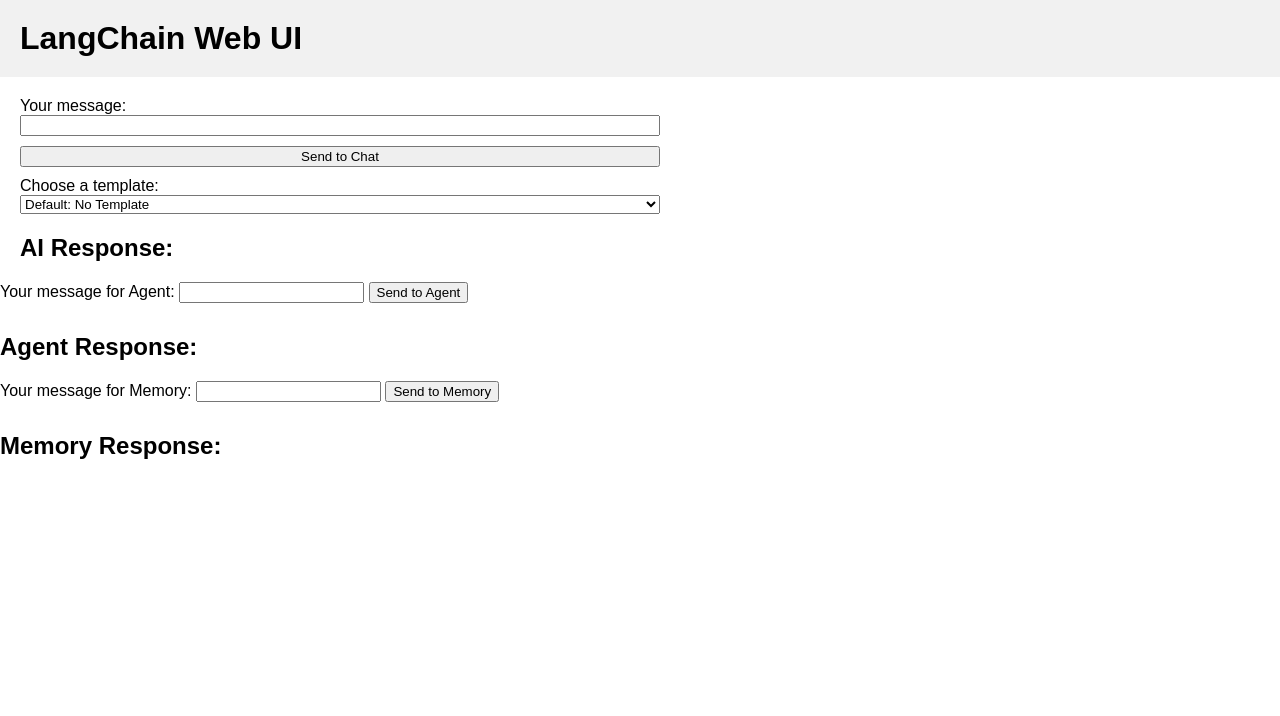
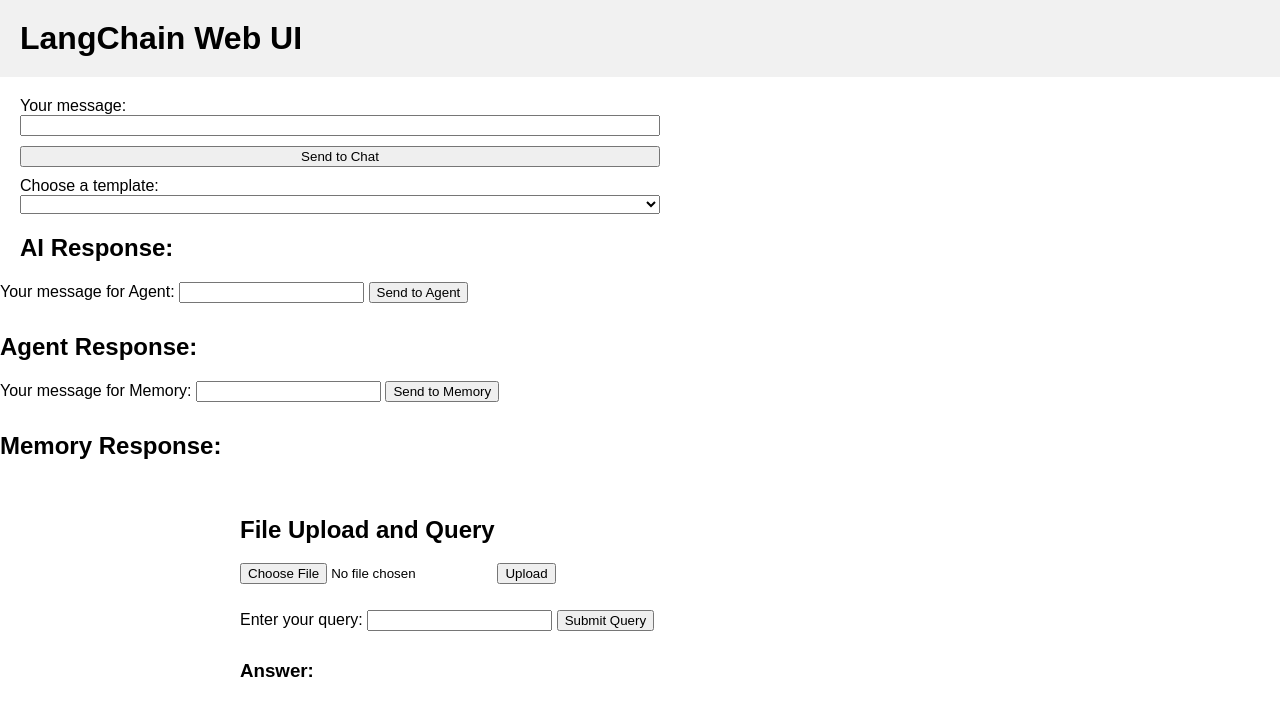
Before and after one commit to 2good4hisowngood/LangChain, a Flask app: page / in a window 1280 px wide. Shown: the top 716 px of the page. Run offline with Flask 3, Linux system fonts and the light colour scheme; lists and menus that the app fills with data are empty.

Commit message:
Who knows if this will work for UI file upload for Chat Over Documents with Chat History #3

```diff
--- a/app.py
+++ b/app.py
@@ -7,12 +7,32 @@
 from langchain.memory import ConversationBufferMemory
 import json
 
+from flask import Flask, request, jsonify
+from werkzeug.utils import secure_filename
+import os
+import getpass
+
+from langchain.embeddings.openai import OpenAIEmbeddings
+from langchain.vectorstores import Pinecone
+from langchain.text_splitter import CharacterTextSplitter
+from langchain.llms import OpenAI
+from langchain.chains import ConversationalRetrievalChain
+from langchain.document_loaders import TextLoader
+from langchain.memory import ConversationBufferMemory
+
 # Configure logging
 logging.basicConfig(level=logging.INFO)
 logger = logging.getLogger(__name__)
 
 # Initialize Flask app
 app = Flask(__name__)
+
+# Set the upload folder and allowed extensions for the uploaded files
+app.config['UPLOAD_FOLDER'] = 'uploads'
+ALLOWED_EXTENSIONS = {'txt'}
+def allowed_file(filename):
+    return '.' in filename and filename.rsplit('.', 1)[1].lower() in ALLOWED_EXTENSIONS
+
 
 # Initialize language model with a specific temperature
 llm = OpenAI(temperature=0)
@@ -22,6 +42,14 @@
 
 # Initialize chat model with a specific temperature
 chat_model = ChatOpenAI(temperature=0)
+
+# initialize pinecone
+# PINECONE_API_KEY = os.environ.get('PINECONE_API_KEY')
+# PINECONE_ENV = os.environ.get('PINECONE_ENV')
+# pinecone.init(
+#     api_key=PINECONE_API_KEY,  # find at app.pinecone.io
+#     environment=PINECONE_ENV  # next to api key in console
+# )
 
 # Load necessary tools for the agent
 tools = load_tools(["serpapi", "llm-math"], llm=llm)
@@ -88,5 +116,51 @@
         logger.exception("Error in / (index) endpoint")
         return jsonify({"error": "An error occurred while processing your request. Please try again."}), 500
 
+@app.route('/upload', methods=['POST'])
+def upload_file():
+    if request.method == 'POST':
+        file = request.files['file']
+        if file and allowed_file(file.filename):
+            filename = secure_filename(file.filename)
+            file_path = os.path.join(app.config['UPLOAD_FOLDER'], filename)
+            file.save(file_path)
+
+            # Load and process the uploaded file
+            loader = TextLoader(file_path)
+            documents = loader.load()
+            text_splitter = CharacterTextSplitter(chunk_size=1000, chunk_overlap=0)
+            documents = text_splitter.split_documents(documents)
+
+            embeddings = OpenAIEmbeddings()
+            index_name = "langchain-test"
+            docsearch = Pinecone.from_documents(documents, embeddings, index_name=index_name)
+
+            memory = ConversationBufferMemory(memory_key="chat_history", return_messages=True)
+            qa = ConversationalRetrievalChain.from_llm(OpenAI(temperature=0), docsearch.as_retriever(), memory=memory)
+
+            # Example query
+            query = "What did the president say about Ketanji Brown Jackson"
+            docs = docsearch.similarity_search(query)
+            # query = "What did the president say about Ketanji Brown Jackson"
+            # result = qa({"question": query})
+
+            # Return the result as a JSON response
+            return jsonify({"answer": docs["answer"]})
+            #return jsonify({"answer": result["answer"]})
+
+    return jsonify({"error": "Invalid request"})
+    # return jsonify({"error": "Invalid request"})
+
+@app.route('/query', methods=['POST'])
+def query():
+    try:
+        question = request.json['question']
+        result = docsearch({"question": question})
+        return jsonify({"answer": result["answer"]})
+    except Exception as e:
+        logger.exception("Error in /query endpoint")
+        return jsonify({"error": "An error occurred while processing your request. Please try again."}), 500
+
 if __name__ == '__main__':
     app.run(host='0.0.0.0', port=5000)
+    app.run(debug=True)
--- a/requirements.txt
+++ b/requirements.txt
@@ -3,3 +3,4 @@
 google-search-results
 Flask
 gunicorn
+pinecone-client
--- a/static/script.js
+++ b/static/script.js
@@ -1,88 +1,59 @@
-const form = document.getElementById("api-form");
-const userInput = document.getElementById("user-input");
-const responseContainer = document.getElementById("response");
+const fileUpload = document.getElementById('fileUpload');
+const uploadBtn = document.getElementById('uploadBtn');
+const queryInput = document.getElementById('queryInput');
+const queryBtn = document.getElementById('queryBtn');
+const answer = document.getElementById('answer');
 
-form.addEventListener("submit", async (e) => {
-    e.preventDefault();
-    const input = userInput.value;
-    const response = await fetch("/chat", {
-        method: "POST",
-        headers: {
-            "Content-Type": "application/json",
-        },
-        body: JSON.stringify({ input }),
+uploadBtn.addEventListener('click', async () => {
+    if (fileUpload.files.length === 0) {
+        alert('Please select a file');
+        return;
+    }
+
+    const file = fileUpload.files[0];
+    const formData = new FormData();
+    formData.append('file', file);
+
+    try {
+        const response = await fetch('/upload', {
+            method: 'POST',
+            body: formData
         });
 
-    const data = await response.json();
-    responseContainer.textContent = data.response;
+        if (!response.ok) {
+            throw new Error('Failed to upload file');
+        }
+
+        alert('File uploaded successfully');
+    } catch (error) {
+        alert(error.message);
+    }
 });
 
-// Add this code block for the /agent endpoint
-const formAgent = document.getElementById("api-form-agent");
-const userInputAgent = document.getElementById("user-input-agent");
-const responseContainerAgent = document.getElementById("response-agent");
+queryBtn.addEventListener('click', async () => {
+    const query = queryInput.value;
 
-formAgent.addEventListener("submit", async (e) => {
-    e.preventDefault();
-    const input = userInputAgent.value;
-    const response = await fetch("/agent", {
-        method: "POST",
+    if (!query.trim()) {
+        alert('Please enter a query');
+        return;
+    }
+
+    try {
+        const response = await fetch('/query', {
+            method: 'POST',
             headers: {
-            "Content-Type": "application/json",
+                'Content-Type': 'application/json'
             },
-        body: JSON.stringify({ input }),
+            body: JSON.stringify({ question: query })
         });
 
-    const data = await response.json();
-    responseContainerAgent.textContent = data.response;
-});
-
-// Add this code block for the /memory endpoint
-const formMemory = document.getElementById("api-form-memory");
-const userInputMemory = document.getElementById("user-input-memory");
-const responseContainerMemory = document.getElementById("response-memory");
-
-formMemory.addEventListener("submit", async (e) => {
-    e.preventDefault();
-    const input = userInputMemory.value;
-    const response = await fetch("/memory", {
-        method: "POST",
-        headers: {
-            "Content-Type": "application/json",
-        },
-        body: JSON.stringify({ input }),
-    });
+        if (!response.ok) {
+            throw new Error('Failed to fetch answer');
+        }
 
         const data = await response.json();
-    responseContainerMemory.textContent = data.response;
+        answer.textContent = data.answer;
+    } catch (error) {
+        alert(error.message);
+    }
 });
-
-async function loadTemplates() {
-    const response = await fetch("/templates");
-    const data = await response.json();
-    const templateSelector = document.getElementById("template-selector");
-    data.templates.forEach((template) => {
-        const option = document.createElement("option");
-        option.value = template.id;
-        option.textContent = template.name;
-        templateSelector.appendChild(option);
-    });
-}
-
-loadTemplates();
-
-form.addEventListener("submit", async (e) => {
-    e.preventDefault();
-    const input = userInput.value;
-    const selectedTemplateId = templateSelector.value;
-    const response = await fetch("/chat", {
-        method: "POST",
-        headers: {
-            "Content-Type": "application/json",
-        },
-        body: JSON.stringify({ input, template_id: selectedTemplateId }),
-    });
-
-    const data = await response.json();
-    responseContainer.textContent = data.response;
-});
--- a/static/styles.css
+++ b/static/styles.css
@@ -8,6 +8,16 @@
     background-color: #f1f1f1;
     padding: 20px;
     margin: 0;
+}
+
+.container {
+    max-width: 800px;
+    margin: 0 auto;
+    padding: 1em;
+}
+
+.query-section {
+    margin-top: 1em;
 }
 
 #api-form {
@@ -24,3 +34,7 @@
 #response-container {
     margin: 20px;
 }
+
+#result {
+    margin-top: 1em;
+}
--- a/templates/index.html
+++ b/templates/index.html
@@ -44,6 +44,22 @@
         <p id="response-memory"></p>
     </div>
 
+    <!-- Add the file upload and query sections -->
+    <div class="container">
+        <h2>File Upload and Query</h2>
+        <input type="file" id="fileUpload" accept=".txt">
+        <button id="uploadBtn">Upload</button>
+        <div class="query-section">
+            <label for="queryInput">Enter your query:</label>
+            <input type="text" id="queryInput">
+            <button id="queryBtn">Submit Query</button>
+        </div>
+        <div id="result">
+            <h3>Answer:</h3>
+            <p id="answer"></p>
+        </div>
+    </div>
+
     <script src="/static/script.js"></script>
 </body>
 
```
Also changed, not shown: README.md, 1 other file. Lines whose indentation alone changed are shown as unchanged.
